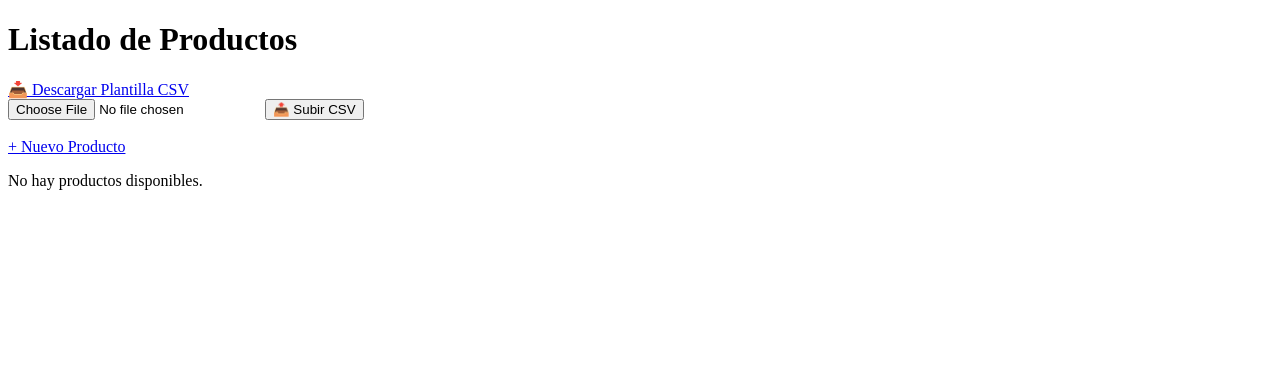
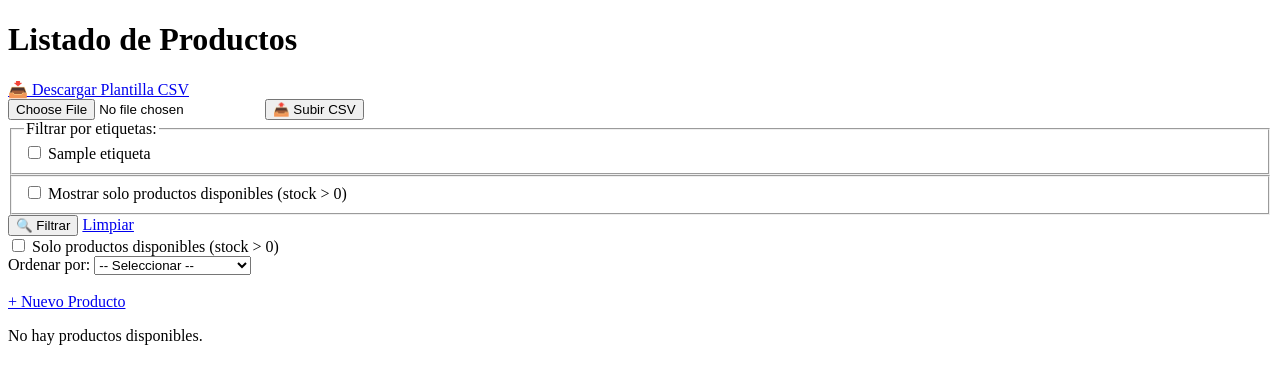
Before and after one commit to LuisLaurente/tecnovedades, a PHP site: page / in a window 1280 px wide. Shown: the top 384 px of the page. Run offline with PHP 8.4, Linux system fonts and the light colour scheme; tables that the repository leaves empty or names only in its code hold one stand-in row (values such as "Sample post").

Commit message:
requerimientos 18 y 19 de filtros por orden y etiqueta

```diff
--- a/controllers/CargaMasivaController.php
+++ b/controllers/CargaMasivaController.php
@@ -220,7 +220,7 @@ class CargaMasivaController
 
 
         // Redirigir al listado de productos
-        header("Location: /TECNOVEDADES-MASTER/public/producto/index");
+        header("Location: /TECNOVEDADES/public/producto/index");
         exit;
     }
     public function confirmarActualizacion()
@@ -332,7 +332,7 @@ class CargaMasivaController
     unset($_SESSION['productos_pendientes']);
 
     // Redirigir al listado
-    header("Location: /TECNOVEDADES-MASTER/public/producto/index");
+    header("Location: /TECNOVEDADES/public/producto/index");
     exit;
 }
 
--- a/controllers/EtiquetaController.php
+++ b/controllers/EtiquetaController.php
@@ -32,7 +32,7 @@ class EtiquetaController extends BaseController
                 $nombre = Validator::validarTexto($_POST['nombre'], 'Nombre');
                 $slug = Validator::generarSlug($nombre);
                 $this->modelo->crear($nombre, $slug);
-                header("Location: /TECNOVEDADES-MASTER/public/etiqueta/index");
+                header("Location: /TECNOVEDADES/public/etiqueta/index");
 exit;
             } catch (\Exception $e) {
                 $errores[] = $e->getMessage();
@@ -58,7 +58,7 @@ exit;
                 $slug = \Core\Helpers\Validator::generarSlug($nombre);
 
                 $this->modelo->actualizar($id, $nombre, $slug);
-                header("Location: /TECNOVEDADES-MASTER/public/etiqueta/index");
+                header("Location: /TECNOVEDADES/public/etiqueta/index");
                 exit;
             } catch (\Exception $e) {
                 $errores[] = $e->getMessage();
@@ -102,7 +102,7 @@ exit;
         $stmt->execute([$id]);
 
         // Redirigir al lugar indicado o a /etiqueta/index
-        $redirect = $_GET['redirect'] ?? '/TECNOVEDADES-MASTER/public/etiqueta/index';
+        $redirect = $_GET['redirect'] ?? '/TECNOVEDADES/public/etiqueta/index';
         header("Location: " . $redirect);
         exit;
     }
--- a/controllers/ImagenController.php
+++ b/controllers/ImagenController.php
@@ -57,7 +57,7 @@ class ImagenController
         \Models\ImagenProducto::guardar($producto_id, $nombreFinal);
 
         // Redirigir de nuevo a la edición del producto
-        header("Location: /TECNOVEDADES-MASTER/public/producto/editar/$producto_id");
+        header("Location: /TECNOVEDADES/public/producto/editar/$producto_id");
         exit;
     }
 }
--- a/controllers/ProductoController.php
+++ b/controllers/ProductoController.php
@@ -13,18 +13,27 @@ class ProductoController
 {
     public function index()
     {
+        $etiquetasSeleccionadas = $_GET['etiquetas'] ?? [];
+        $soloDisponibles = isset($_GET['disponibles']) && $_GET['disponibles'] == '1';
+
+        $orden = $_GET['orden'] ?? '';
         $productoModel = new Producto();
-        $productos = $productoModel->obtenerTodos();
+        $productos = $productoModel->obtenerTodos($etiquetasSeleccionadas, $soloDisponibles, $orden);
 
-
-        // Agregar las categorías asociadas a cada producto
+        // Asociar categorías
         foreach ($productos as &$producto) {
             $producto['categorias'] = Producto::obtenerCategoriasPorProducto($producto['id']);
         }
         unset($producto);
 
+        // Obtener todas las etiquetas para el formulario
+        $etiquetaModel = new \Models\Etiqueta();
+        $todasEtiquetas = $etiquetaModel->obtenerTodas();
+
         require_once __DIR__ . '/../views/producto/index.php';
     }
+
+
 
     public function crear()
     {
@@ -149,7 +158,7 @@ class ProductoController
         }
 
         // 📌 9. Redirigimos al listado
-        header("Location: /producto");
+        header('Location: /TECNOVEDADES/public/producto');
         exit;
     }
 
@@ -220,14 +229,14 @@ class ProductoController
             }
         }
 
-        header("Location: /TECNOVEDADES-MASTER/public/producto/editar/$id");
+        header("Location: /TECNOVEDADES/public/producto/editar/$id");
         exit;
     }
 
     public function eliminar($id)
     {
         Producto::eliminar($id);
-        header('Location: /producto');
+        header('Location: /TECNOVEDADES/public/producto');
         exit;
     }
 }
--- a/models/Producto.php
+++ b/models/Producto.php
@@ -15,13 +15,45 @@ class Producto
         $this->db = Database::getInstance()->getConnection();
     }
 
-    public function obtenerTodos()
+    public function obtenerTodos($etiquetas = [], $soloDisponibles = false, $orden = '')
     {
-        // Consulta SQL para obtener todos los productos visibles
-        $sql = "SELECT * FROM productos WHERE visible = 1";
-        $stmt = $this->db->query($sql);
-        return $stmt->fetchAll(PDO::FETCH_ASSOC);
+        $sql = "SELECT DISTINCT p.* FROM productos p";
+        $params = [];
+
+        if (!empty($etiquetas)) {
+            $sql .= "
+            JOIN producto_etiqueta pe ON p.id = pe.producto_id
+            WHERE pe.etiqueta_id IN (" . implode(',', array_fill(0, count($etiquetas), '?')) . ")";
+            $params = array_merge($params, $etiquetas);
+        } else {
+            $sql .= " WHERE 1=1";
+        }
+
+        $sql .= " AND p.visible = 1";
+
+        if ($soloDisponibles) {
+            $sql .= " AND p.stock > 0";
+        }
+        // Validar ordenamiento
+        $ordenesValidos = [
+            'precio_asc'   => 'p.precio ASC',
+            'precio_desc'  => 'p.precio DESC',
+            'nombre_asc'   => 'p.nombre ASC',
+            'nombre_desc'  => 'p.nombre DESC',
+            'fecha_desc'   => 'p.created_at DESC'
+        ];
+
+        if (array_key_exists($orden, $ordenesValidos)) {
+            $sql .= " ORDER BY " . $ordenesValidos[$orden];
+        }
+
+        $stmt = $this->db->prepare($sql);
+        $stmt->execute($params);
+
+        return $stmt->fetchAll(\PDO::FETCH_ASSOC);
     }
+
+
 
 
     public static function obtenerPorId($id)
@@ -57,13 +89,49 @@ class Producto
     ");
         $stmt->execute([$productoId]);
         return array_column($stmt->fetchAll(PDO::FETCH_ASSOC), 'nombre');
+    }
+    //etiqueta
+    public function obtenerEtiquetasPorProducto($id_producto)
+    {
+        $stmt = $this->db->prepare("SELECT etiqueta_id FROM producto_etiqueta WHERE producto_id = ?");
+        $stmt->execute([$id_producto]);
+        return $stmt->fetchAll(PDO::FETCH_COLUMN); // Devuelve array con IDs
 
     }
-     //etiqueta
-    public function obtenerEtiquetasPorProducto($id_producto) {
-    $stmt = $this->db->prepare("SELECT etiqueta_id FROM producto_etiqueta WHERE producto_id = ?");
-    $stmt->execute([$id_producto]);
-    return $stmt->fetchAll(PDO::FETCH_COLUMN); // Devuelve array con IDs
+    /*public function obtenerFiltradosPorEtiquetas($etiquetas)
+    {
+        $sql = "SELECT DISTINCT p.*
+            FROM productos p
+            INNER JOIN producto_etiqueta pe ON p.id = pe.producto_id
+            WHERE pe.etiqueta_id IN (" . implode(',', array_fill(0, count($etiquetas), '?')) . ")";
 
+        $stmt = $this->db->prepare($sql);
+        $stmt->execute($etiquetas);
+
+        return $stmt->fetchAll(\PDO::FETCH_ASSOC);
+    }*/
+    public function obtenerFiltrados($etiquetas = [], $soloDisponibles = false)
+    {
+        $sql = "SELECT DISTINCT p.*
+            FROM productos p
+            LEFT JOIN producto_etiqueta pe ON p.id = pe.producto_id
+            WHERE 1";
+
+        $parametros = [];
+
+        if (!empty($etiquetas)) {
+            $placeholders = implode(',', array_fill(0, count($etiquetas), '?'));
+            $sql .= " AND pe.etiqueta_id IN ($placeholders)";
+            $parametros = array_merge($parametros, $etiquetas);
+        }
+
+        if ($soloDisponibles) {
+            $sql .= " AND p.stock > 0";
+        }
+
+        $stmt = $this->db->prepare($sql);
+        $stmt->execute($parametros);
+
+        return $stmt->fetchAll(\PDO::FETCH_ASSOC);
     }
 }
--- a/views/carga/confirmar_actualizacion.php
+++ b/views/carga/confirmar_actualizacion.php
@@ -1,4 +1,4 @@
-<?php $base = '/TECNOVEDADES-MASTER/public/'; ?>
+<?php $base = '/TECNOVEDADES/public/'; ?>
 
 <h2>Productos Duplicados por SKU</h2>
 <form action="<?= $base ?>cargaMasiva/confirmarActualizacion" method="POST">
--- a/views/carga/index.php
+++ b/views/carga/index.php
@@ -1,6 +1,6 @@
 <h2>Carga Masiva de Productos PRUEBA</h2>
 
-<form action="/TECNOVEDADES-MASTER/public/cargaMasiva/procesarCSV" method="POST" enctype="multipart/form-data">
+<form action="/TECNOVEDADES/public/cargaMasiva/procesarCSV" method="POST" enctype="multipart/form-data">
     <input type="file" name="archivo_csv" accept=".csv" required>
     <button type="submit">Procesar archivo</button>
 </form>
--- a/views/carga/reporte.php
+++ b/views/carga/reporte.php
@@ -1,5 +1,5 @@
 <h2>❌ Errores encontrados en el archivo CSV</h2>
-<a href="/TECNOVEDADES-MASTER/public/producto/index">← Volver al listado de productos</a>
+<a href="/TECNOVEDADES/public/producto/index">← Volver al listado de productos</a>
 
 <table border="1" cellpadding="6" style="border-collapse: collapse; margin-top: 20px;">
     <thead>
--- a/views/etiquetas/index.php
+++ b/views/etiquetas/index.php
@@ -1,4 +1,4 @@
-<?php $base = '/TECNOVEDADES-MASTER/public/'; ?>
+<?php $base = '/TECNOVEDADES/public/'; ?>
 
 <h2>Listado de Etiquetas</h2>
 
--- a/views/producto/crear.php
+++ b/views/producto/crear.php
@@ -1,6 +1,6 @@
 <h2>Crear Nuevo Producto</h2>
 
-<form action="/producto/guardar" method="POST" enctype="multipart/form-data">
+<form action="/TECNOVEDADES/public/producto/guardar" method="POST" enctype="multipart/form-data">
     <!-- Nombre -->
     <label for="nombre">Nombre:</label><br>
     <input type="text" name="nombre" id="nombre" required><br><br>
@@ -79,7 +79,7 @@
 
     <br><br>
     <button type="submit">Guardar Producto</button>
-    <a href="/producto" style="margin-left: 10px;">← Cancelar</a>
+    <a href="/TECNOVEDADES/public/producto" style="margin-left: 10px;">← Cancelar</a>
 </form>
 
 <script>
--- a/views/producto/editar.php
+++ b/views/producto/editar.php
@@ -1,5 +1,5 @@
 <h1>Editar Producto</h1>
-<?php $base = '/TECNOVEDADES-MASTER/public/'; ?>
+<?php $base = '/TECNOVEDADES/public/'; ?>
 
 <form action="<?= $base ?>producto/actualizar" method="POST">
     <input type="hidden" name="id" value="<?= $producto['id'] ?>">
@@ -83,7 +83,7 @@
                 </td>
                 <td>
                     <input type="hidden" name="id" value="<?= $et['id'] ?>">
-                    <a href="<?= $base ?>etiqueta/eliminar/<?= $et['id'] ?>?redirect=<?= urlencode("/TECNOVEDADES-MASTER/public/producto/editar/" . $producto['id']) ?>" onclick="return confirm('¿Eliminar esta etiqueta?')">❌ Eliminar</a>
+                    <a href="<?= $base ?>etiqueta/eliminar/<?= $et['id'] ?>?redirect=<?= urlencode("/TECNOVEDADES/public/producto/editar/" . $producto['id']) ?>" onclick="return confirm('¿Eliminar esta etiqueta?')">❌ Eliminar</a>
 
                 </td>
             </form>
--- a/views/producto/index.php
+++ b/views/producto/index.php
@@ -1,4 +1,4 @@
-<?php $base = '/TECNOVEDADES-MASTER/public/'; ?>
+<?php $base = '/TECNOVEDADES/public/'; ?>
 <!DOCTYPE html>
 <html lang="es">
 
@@ -31,10 +31,66 @@
     <a href="/cargaMasiva/descargarPlantilla">📥 Descargar Plantilla CSV</a><br>
 
     <!-- 📤 Formulario para subir CSV -->
-    <form id="formCSV" action="/TECNOVEDADES-MASTER/public/cargaMasiva/procesarCSV" method="POST" enctype="multipart/form-data">
+    <form id="formCSV" action="/TECNOVEDADES/public/cargaMasiva/procesarCSV" method="POST" enctype="multipart/form-data">
         <input type="file" name="archivo_csv" accept=".csv" id="archivo_csv" required>
         <button type="submit">📤 Subir CSV</button>
     </form>
+
+    <form method="GET" action="/TECNOVEDADES/public/producto">
+        <fieldset>
+            <legend>Filtrar por etiquetas:</legend>
+            <?php foreach ($todasEtiquetas as $etiqueta): ?>
+                <label>
+                    <input type="checkbox" name="etiquetas[]" value="<?= $etiqueta['id'] ?>"
+                        <?= in_array($etiqueta['id'], $_GET['etiquetas'] ?? []) ? 'checked' : '' ?>>
+                    <?= htmlspecialchars($etiqueta['nombre']) ?>
+                </label><br>
+            <?php endforeach; ?>
+        </fieldset>
+
+        <fieldset>
+            <label>
+                <input type="checkbox" name="disponibles" value="1"
+                    <?= isset($_GET['disponibles']) && $_GET['disponibles'] == '1' ? 'checked' : '' ?>>
+                Mostrar solo productos disponibles (stock > 0)
+            </label>
+        </fieldset>
+
+        <button type="submit">🔍 Filtrar</button>
+        <a href="/TECNOVEDADES/public/producto">Limpiar</a>
+    </form>
+
+    <label>
+        <input type="checkbox" name="disponibles" value="1" <?= isset($_GET['disponibles']) && $_GET['disponibles'] == '1' ? 'checked' : '' ?>>
+        Solo productos disponibles (stock > 0)
+    </label>
+
+    <form method="GET" id="filtroOrden">
+        <label for="orden">Ordenar por:</label>
+        <select name="orden" id="orden" onchange="document.getElementById('filtroOrden').submit()">
+            <option value="">-- Seleccionar --</option>
+            <option value="precio_asc" <?= ($_GET['orden'] ?? '') === 'precio_asc' ? 'selected' : '' ?>>Precio: Menor a mayor</option>
+            <option value="precio_desc" <?= ($_GET['orden'] ?? '') === 'precio_desc' ? 'selected' : '' ?>>Precio: Mayor a menor</option>
+            <option value="nombre_asc" <?= ($_GET['orden'] ?? '') === 'nombre_asc' ? 'selected' : '' ?>>Nombre: A-Z</option>
+            <option value="nombre_desc" <?= ($_GET['orden'] ?? '') === 'nombre_desc' ? 'selected' : '' ?>>Nombre: Z-A</option>
+            <option value="fecha_desc" <?= ($_GET['orden'] ?? '') === 'fecha_desc' ? 'selected' : '' ?>>Más recientes</option>
+        </select>
+
+        <?php
+        // 👇 Mantener filtros anteriores si estaban activos
+        if (!empty($_GET['etiquetas'])) {
+            foreach ($_GET['etiquetas'] as $et) {
+                echo '<input type="hidden" name="etiquetas[]" value="' . htmlspecialchars($et) . '">';
+            }
+        }
+        if (!empty($_GET['disponibles'])) {
+            echo '<input type="hidden" name="disponibles" value="1">';
+        }
+        ?>
+    </form>
+
+
+
     <!-- Nuevo producto -->
 
     <br>
```
Also changed, not shown: public/.htaccess.
